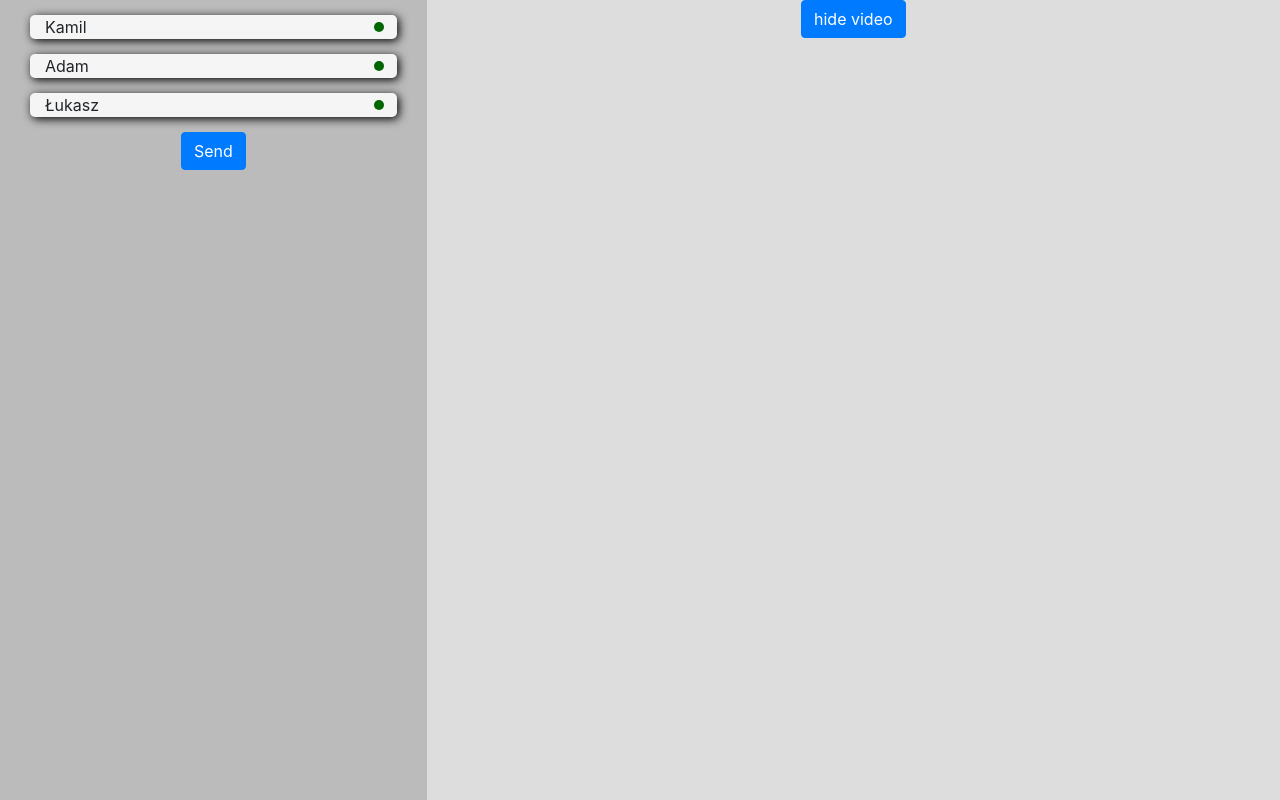
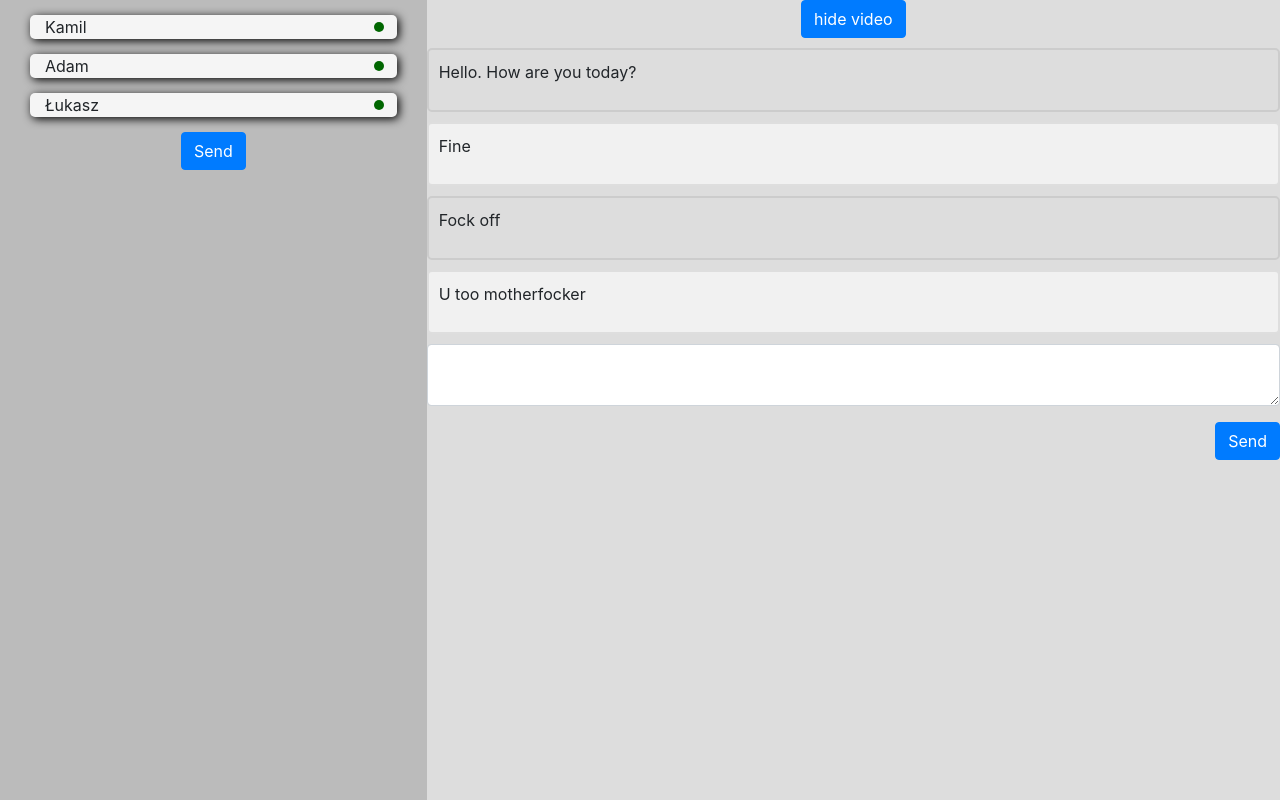
Before and after one commit to avresial/WizyjnoGodka, a React (Create React App) app in the folder client/video_chat/: page / in a window 1280 px wide. Built offline with nearby package versions, Linux system fonts and the light colour scheme.

Commit message:
Added container which stores messages

```diff
--- a/client/video_chat/src/App.js
+++ b/client/video_chat/src/App.js
@@ -12,12 +12,11 @@ const App = () => {
   const interval = useRef();
 
   const [videoOn, setVideoOn] = useState(true);
-  const [sendOn, setSendOn] = useState(false);
 
   useEffect(() => {
     console.log('SoC called');
 
-    socket.connect();
+    //socket.connect();
     socket.on('connect', () => {
       console.log(socket.id);
     });
@@ -40,25 +39,26 @@ const App = () => {
     setVideoOn(!videoOn);
   };
 
-  const intervalSend = () => {
-    if (!sendOn) {
-      interval.current = setInterval(() => {
-        socket.emit('data', 'elo');
-      }, 1000);
-    } else {
-      clearInterval(interval.current);
-    }
-  };
+  // const intervalSend = () => {
+  //   if (!sendOn) {
+  //     interval.current = setInterval(() => {
+  //       socket.emit('data', 'elo');
+  //     }, 1000);
+  //   } else {
+  //     clearInterval(interval.current);
+  //   }
+  // };
+
+
 
   const onButtonSendClickhandler = () => {
-    setSendOn(!sendOn);
-    intervalSend();
+
   };
 
   return(
     <Container fluid>
       <div className = 'row vh-100'>
-        <LeftPanel onClick={onButtonSendClickhandler} sendOn={sendOn} />
+        <LeftPanel onClick={onButtonSendClickhandler} />
         <RightPanel onClick={onButtonClickHandler} videoOn={videoOn}/>
       </div>
     </Container>
--- a/client/video_chat/src/LeftPanel/LeftPanel.js
+++ b/client/video_chat/src/LeftPanel/LeftPanel.js
@@ -11,9 +11,6 @@ const LeftPanel = (props) => {
             <User name="Adam" status={true}></User>
             <User name="Łukasz" status={true}></User>
             <center><Button onClick={props.onClick}>Send</Button></center>
-            { props.sendOn?
-            <p>Sending...</p>
-            : null }
         </div>
     );
 };
--- /dev/null
+++ b/client/video_chat/src/MessageBox/MessageBoxGuest.js
@@ -0,0 +1,12 @@
+import React from 'react'
+import classes from './MessageBoxGuest.module.css'
+
+const MessageBoxGuest = (props) => {
+    return(
+        <div className={classes.MessageBoxGuest}>
+            <p>{props.children}</p>
+        </div>
+    );
+};
+
+export default MessageBoxGuest;
--- /dev/null
+++ b/client/video_chat/src/MessageBox/MessageBoxGuest.module.css
@@ -0,0 +1,7 @@
+.MessageBoxGuest{
+    border: 2px solid #dedede;
+    background-color: #f1f1f1;
+    border-radius: 5px;
+    padding: 10px;
+    margin: 10px 0;
+}
--- /dev/null
+++ b/client/video_chat/src/MessageBox/MessageBoxUser.js
@@ -0,0 +1,12 @@
+import React from 'react'
+import classes from './MessageBoxUser.module.css'
+
+const MessageBoxUser = (props) => {
+    return(
+        <div className={classes.MessageBoxUser}>
+            <p>{props.children}</p>
+        </div>
+    );
+};
+
+export default MessageBoxUser;
--- /dev/null
+++ b/client/video_chat/src/MessageBox/MessageBoxUser.module.css
@@ -0,0 +1,7 @@
+.MessageBoxUser{
+    border: 2px solid #ccc;
+    background-color: #ddd;
+    border-radius: 5px;
+    padding: 10px;
+    margin: 10px 0;
+}
--- a/client/video_chat/src/RightPanel/RightPanel.js
+++ b/client/video_chat/src/RightPanel/RightPanel.js
@@ -2,14 +2,29 @@ import React from 'react'
 import Video from '../Assets/Video'
 import classes from './RightPanel.module.css'
 import Button from 'react-bootstrap/Button'
+import FormGroup from 'react-bootstrap/FormGroup'
+import MessageBox from '../MessageBox/MessageBoxUser'
+import MessageBoxGuest from '../MessageBox/MessageBoxGuest'
 
 const RightPanel = (props) => {
 
     const style = `${classes.RightPanel} col-md-8`;
 
     const styleButtonRow = {
-        justifyContent: 'center',
-        alignItems: 'center'
+        justifyContent: 'center'
+    };
+
+    const styleButtonRowRight = {
+        justifyContent: 'right'
+    };
+
+    const formGroupStype = {
+        width: '100%'
+    };
+
+    const overflowStyle = {
+        width: '100%',
+        maxHeight: '400px'
     };
 
     return(
@@ -20,6 +35,24 @@ const RightPanel = (props) => {
             <div className='row' style={styleButtonRow}>
                 <Button onClick={props.onClick}> {props.videoOn ? 'hide' : 'show'} video</Button>
             </div>
+            <div className='row' >
+                <div className='overflow-auto' style={overflowStyle}>
+                    <MessageBox>Hello. How are you today?</MessageBox>
+                    <MessageBoxGuest>Fine</MessageBoxGuest>
+                    <MessageBox>Fock off</MessageBox>
+                    <MessageBoxGuest>U too motherfocker</MessageBoxGuest>
+                </div>
+            </div>
+            <div className='row'>
+                <FormGroup style={formGroupStype}>
+                    <textarea className="form-control">
+
+                    </textarea>
+                </FormGroup>
+            </div>
+            <div className='row' style={styleButtonRowRight}>
+                <Button>Send</Button>
+            </div>
         </div>
     );
 };
```
